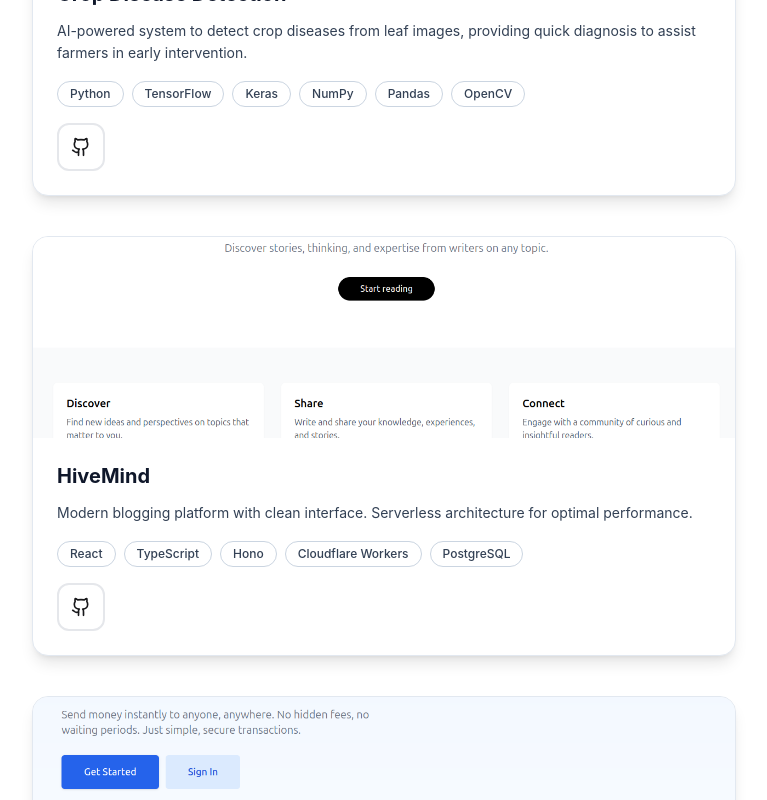
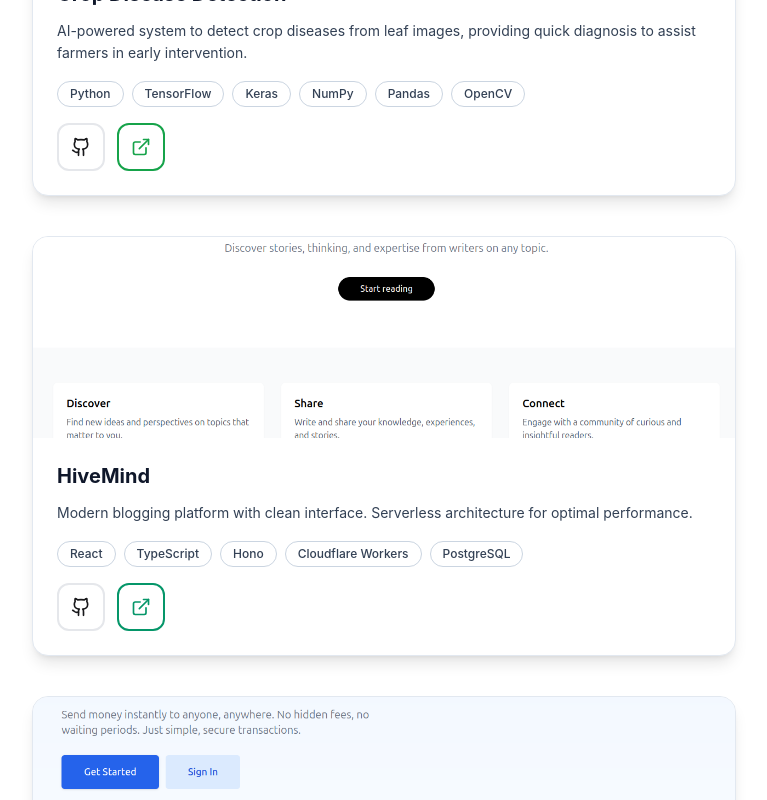
Before and after one commit to Vikram-0401/Portfolio, a React (Vite) app: page /projects in a window 1280 px wide. Shown: the part 1080-1880 px from the top of the page, without its empty margins (256-1023 px from the left). Built offline with nearby package versions, Linux system fonts and the light colour scheme.

Commit message:
Updated Project card

```diff
--- a/src/components/Projects.tsx
+++ b/src/components/Projects.tsx
@@ -46,7 +46,8 @@ const projects = [
     tech: ['Next.js', 'TypeScript', 'Postgree', 'OpenAI', 'Shadcn UI'],
     github: 'https://github.com/Vikram-0401/Ai-Mock_Interviewer.git',
     demo: 'https://github.com/Vikram-0401/Ai-Mock_Interviewer.git',
-    color: '#374151'
+    color: '#374151',
+    accentColor: '#8B5CF6'
   }
 ];
 
@@ -59,6 +60,7 @@ interface ProjectCardProps {
     github: string;
     demo: string;
     color: string;
+    accentColor?: string;
   };
   index: number;
 }
@@ -108,7 +110,7 @@ const ProjectCard = ({ project, index }: ProjectCardProps) => {
           {/* Title */}
           <motion.h3
             className="text-xl font-bold text-slate-900 dark:text-white mb-3 transition-colors duration-300"
-            style={{ color: isHovered ? project.color : '' }}
+            style={{ color: isHovered ? (project.accentColor || project.color) : '' }}
           >
             {project.title}
           </motion.h3>
@@ -126,9 +128,9 @@ const ProjectCard = ({ project, index }: ProjectCardProps) => {
                   key={tech}
                   className="px-3 py-1 rounded-full text-xs font-medium border border-slate-300 text-slate-700 bg-white dark:border-slate-700 dark:text-slate-200 dark:bg-slate-800 transition-all duration-300"
                   style={{
-                    backgroundColor: isHovered ? `${project.color}10` : '',
-                    borderColor: isHovered ? `${project.color}40` : '',
-                    color: isHovered ? project.color : '',
+                    backgroundColor: isHovered ? `${(project.accentColor || project.color)}10` : '',
+                    borderColor: isHovered ? `${(project.accentColor || project.color)}40` : '',
+                    color: isHovered ? (project.accentColor || project.color) : '',
                   }}
                   whileHover={{
                     scale: 1.05,
@@ -150,8 +152,8 @@ const ProjectCard = ({ project, index }: ProjectCardProps) => {
                 rel="noopener noreferrer"
                 className="flex items-center justify-center p-3 rounded-xl border-2 transition-all duration-300 bg-white dark:bg-slate-800"
                 style={{
-                  borderColor: isHovered ? project.color : '',
-                  color: isHovered ? project.color : '',
+                  borderColor: isHovered ? (project.accentColor || project.color) : '',
+                  color: isHovered ? (project.accentColor || project.color) : '',
                 }}
                 whileHover={{
                   scale: 1.05,
@@ -162,17 +164,17 @@ const ProjectCard = ({ project, index }: ProjectCardProps) => {
               >
                 <Icon name="Github" className="w-5 h-5 text-zinc-900 dark:text-white" />
               </motion.a>
-              {/* Only show Go Live/demo button for Modernizing Laboratory Assessment */}
-              {project.title === 'Modernizing Laboratory Assessment' && (
+              {/* Show Go Live/demo button when a demo URL is provided */}
+              {project.demo && (
                 <motion.a
                   href={project.demo}
                   target="_blank"
                   rel="noopener noreferrer"
                   className="flex items-center justify-center p-3 rounded-xl border-2 transition-all duration-300"
                   style={{
-                    borderColor: project.color,
-                    backgroundColor: isHovered ? project.color : 'transparent',
-                    color: isHovered ? 'white' : project.color,
+                    borderColor: (project.accentColor || project.color),
+                    backgroundColor: isHovered ? (project.accentColor || project.color) : 'transparent',
+                    color: isHovered ? 'white' : (project.accentColor || project.color),
                   }}
                   whileHover={{
                     scale: 1.05,
```
